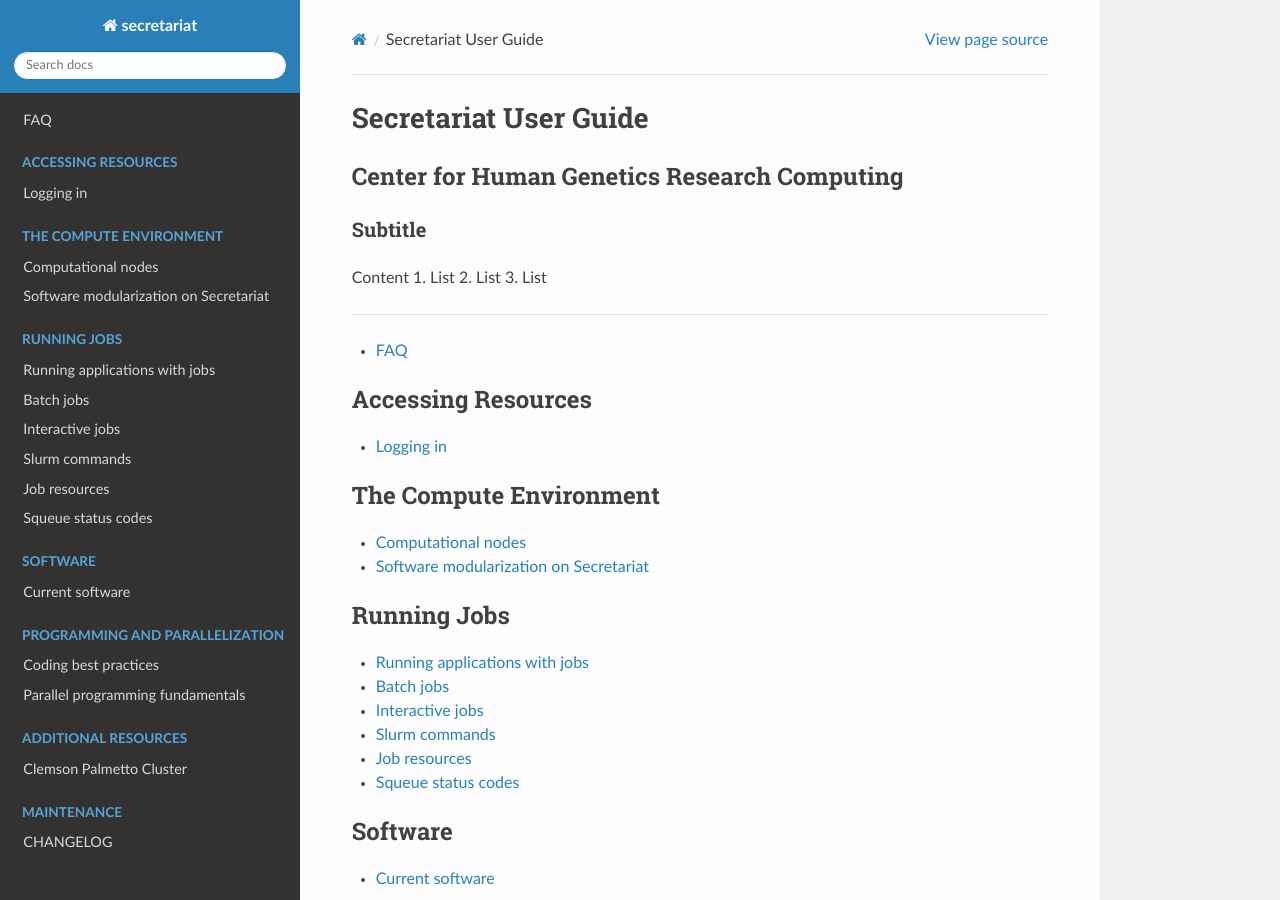
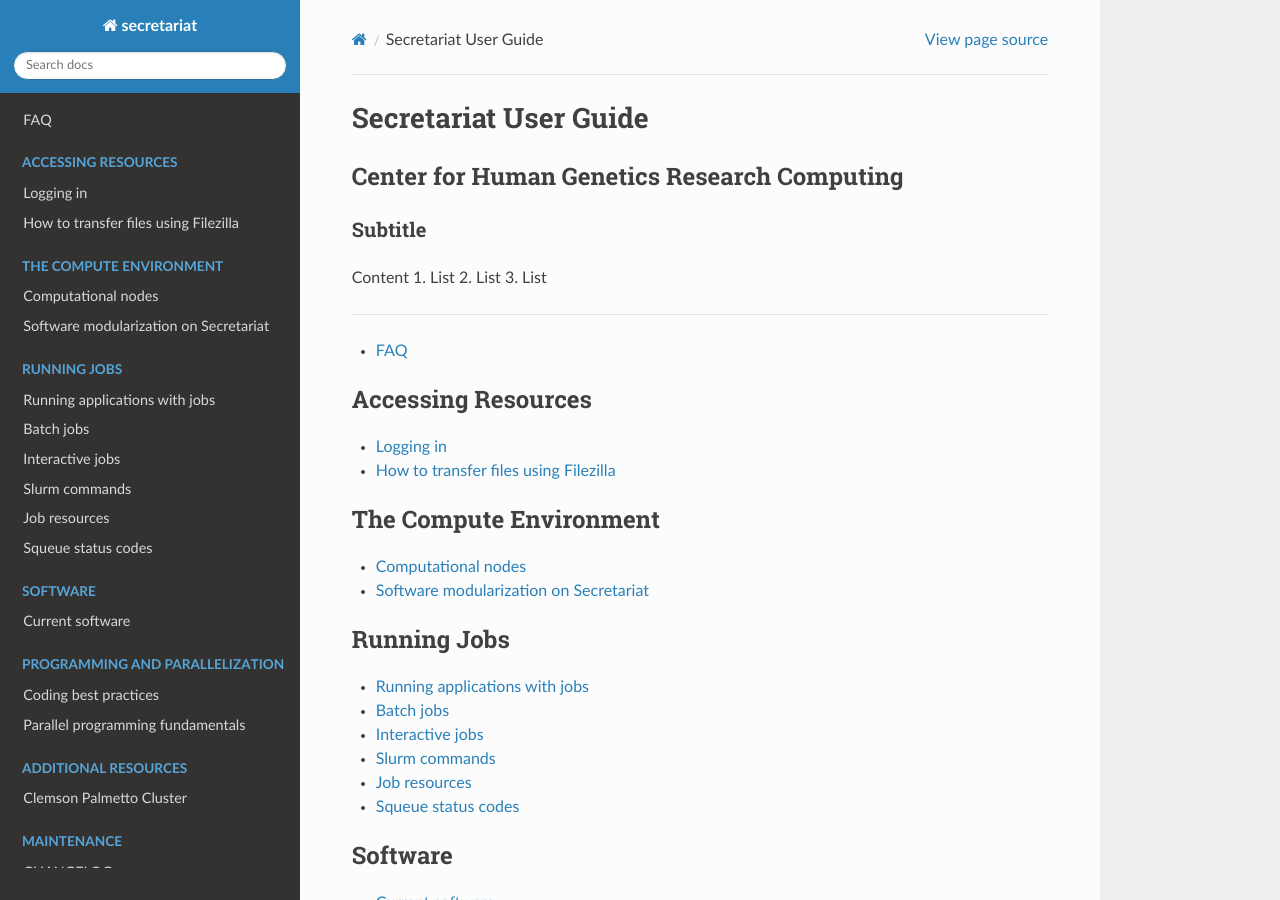
Before and after one commit to amalgamaria/secretariat, a Sphinx documentation site: the page built from docs/index.rst, in a window 1280 px wide and 900 px high. Built offline with Sphinx 7.4.7 and the Read the Docs theme 2.0.0, drawn with Linux system fonts in a browser that asks for light colours.

Commit message:
Add transferring files section

```diff
--- /dev/null
+++ b/docs/access/transferring-files.rst
@@ -0,0 +1,2 @@
+How to transfer files using Filezilla
+=====================================
--- a/docs/index.rst
+++ b/docs/index.rst
@@ -23,6 +23,7 @@ Content
    :caption: Accessing Resources
 
    access/logging-in
+   access/transferring-files
 
 .. toctree::
    :maxdepth: 1
```
